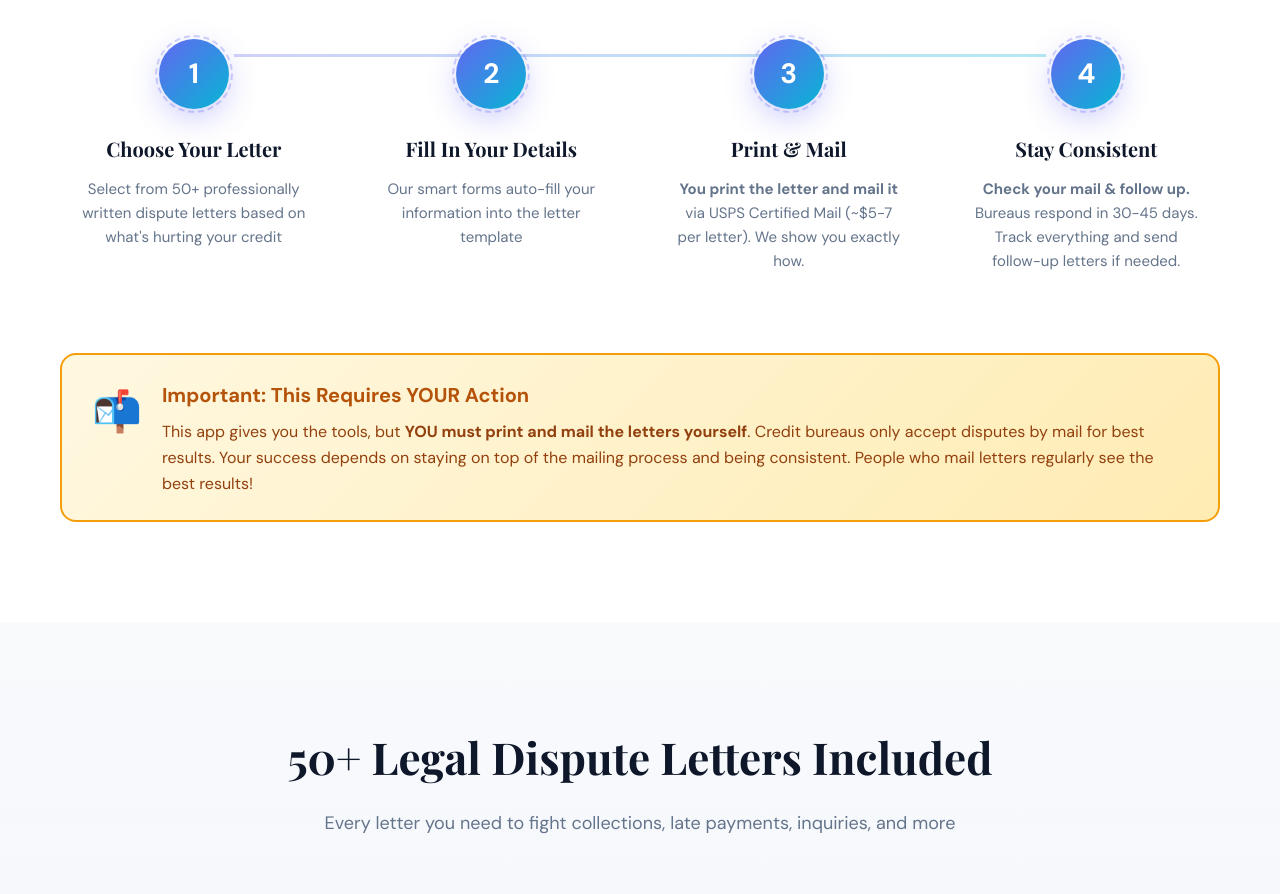
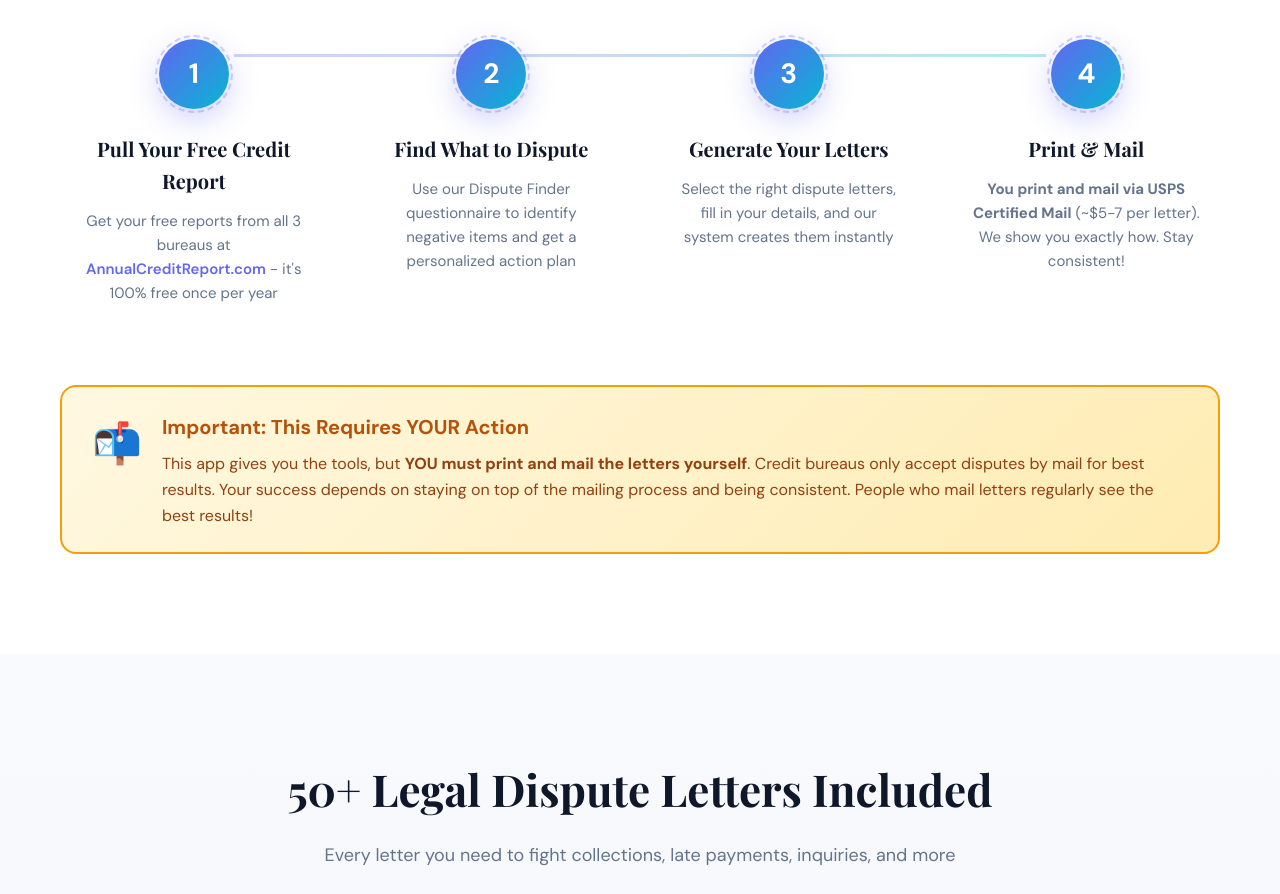
Before and after one commit to s7h2sft8bs-del/Credit-Clear-DIY, a website: page public/index.html in a window 1280 px wide. Shown: the part 1640-2534 px from the top of the page. Drawn offline with nearby package versions, Linux system fonts and the light colour scheme.

Commit message:
Update index.html

```diff
--- a/public/index.html
+++ b/public/index.html
@@ -89,23 +89,23 @@
             <div class="steps">
                 <div class="step">
                     <div class="step-number">1</div>
-                    <h3>Choose Your Letter</h3>
-                    <p>Select from 50+ professionally written dispute letters based on what's hurting your credit</p>
+                    <h3>Pull Your Free Credit Report</h3>
+                    <p>Get your free reports from all 3 bureaus at <a href="https://www.annualcreditreport.com" target="_blank" style="color: var(--primary); font-weight: 600;">AnnualCreditReport.com</a> - it's 100% free once per year</p>
                 </div>
                 <div class="step">
                     <div class="step-number">2</div>
-                    <h3>Fill In Your Details</h3>
-                    <p>Our smart forms auto-fill your information into the letter template</p>
+                    <h3>Find What to Dispute</h3>
+                    <p>Use our Dispute Finder questionnaire to identify negative items and get a personalized action plan</p>
                 </div>
                 <div class="step">
                     <div class="step-number">3</div>
-                    <h3>Print & Mail</h3>
-                    <p><strong>You print the letter and mail it</strong> via USPS Certified Mail (~$5-7 per letter). We show you exactly how.</p>
+                    <h3>Generate Your Letters</h3>
+                    <p>Select the right dispute letters, fill in your details, and our system creates them instantly</p>
                 </div>
                 <div class="step">
                     <div class="step-number">4</div>
-                    <h3>Stay Consistent</h3>
-                    <p><strong>Check your mail & follow up.</strong> Bureaus respond in 30-45 days. Track everything and send follow-up letters if needed.</p>
+                    <h3>Print & Mail</h3>
+                    <p><strong>You print and mail via USPS Certified Mail</strong> (~$5-7 per letter). We show you exactly how. Stay consistent!</p>
                 </div>
             </div>
 
```
